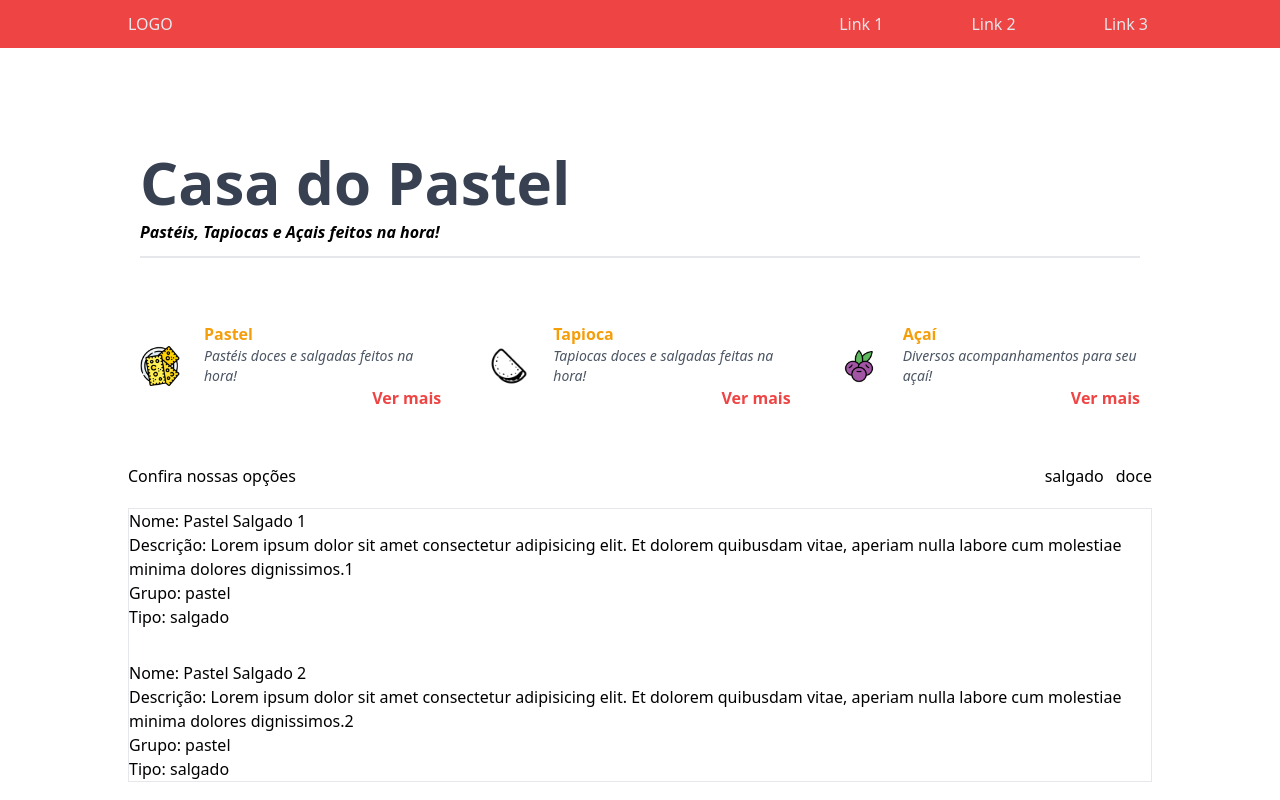
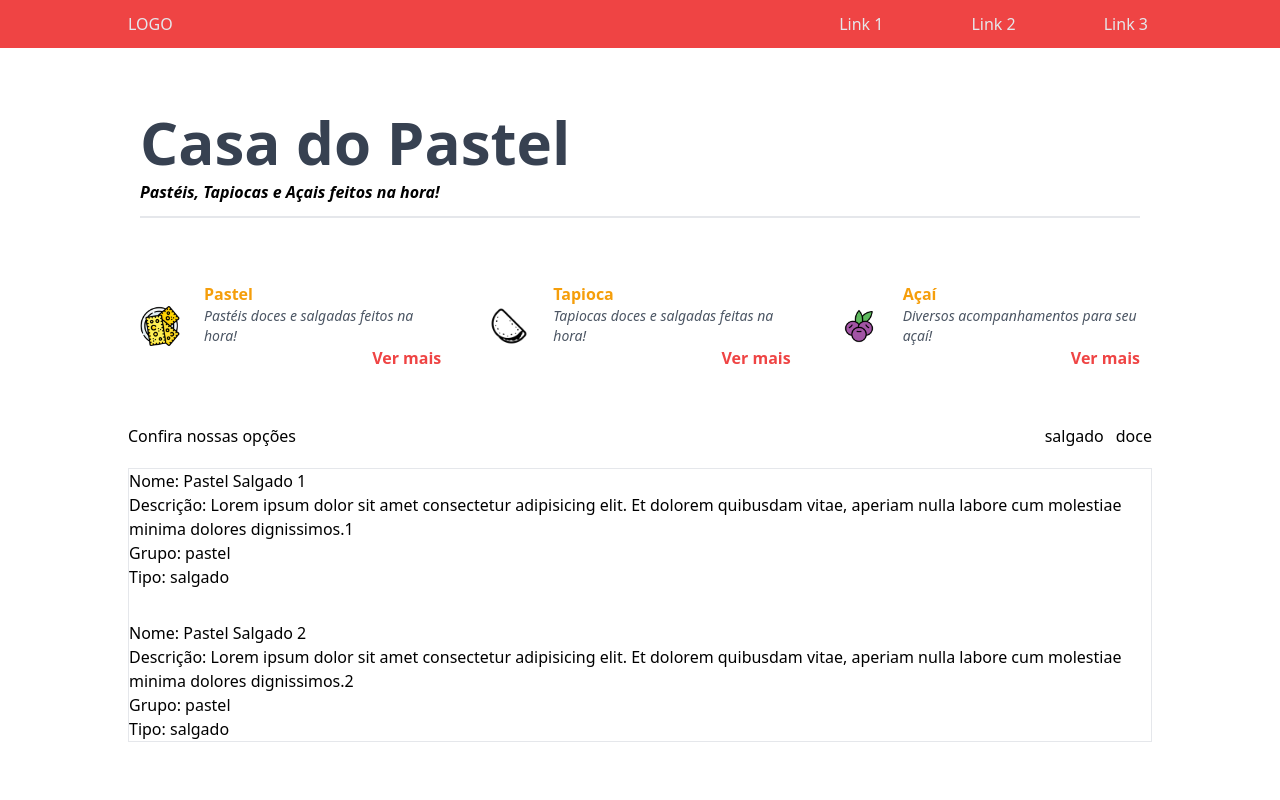
Before and after one commit to victorlabussiere/casa_do_pastel, an Angular app: page / in a window 1280 px wide. Built offline with nearby package versions, Linux system fonts and the light colour scheme.

Commit message:
homepage layout

```diff
--- a/src/styles.css
+++ b/src/styles.css
@@ -5,7 +5,7 @@
 /*ANGULAR SELECTORS*/
 @layer base {
   app-home {
-    @apply w-full flex items-start pt-20;
+    @apply w-full flex flex-col items-start pt-10;
     height: 88vh;
   }
 }
```
